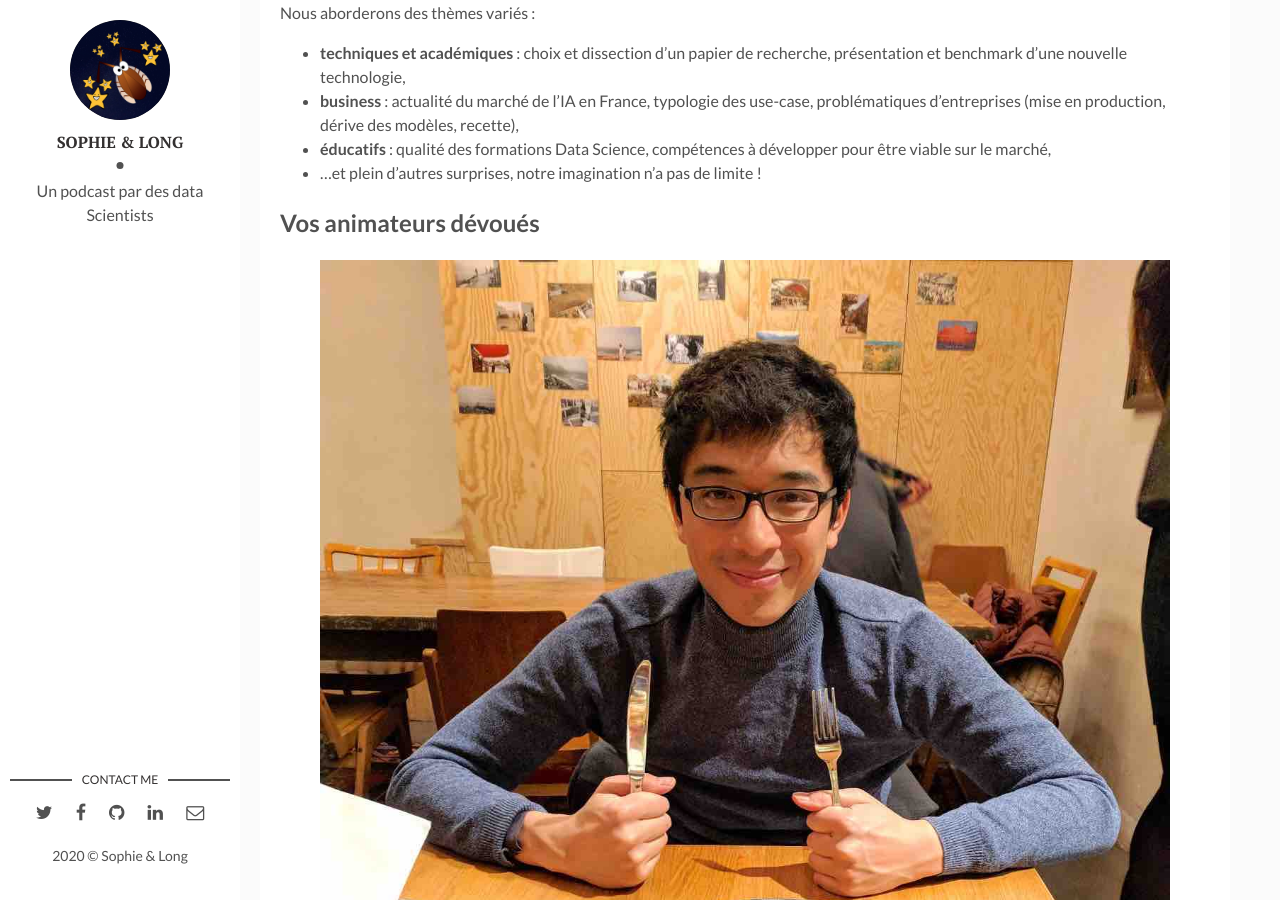
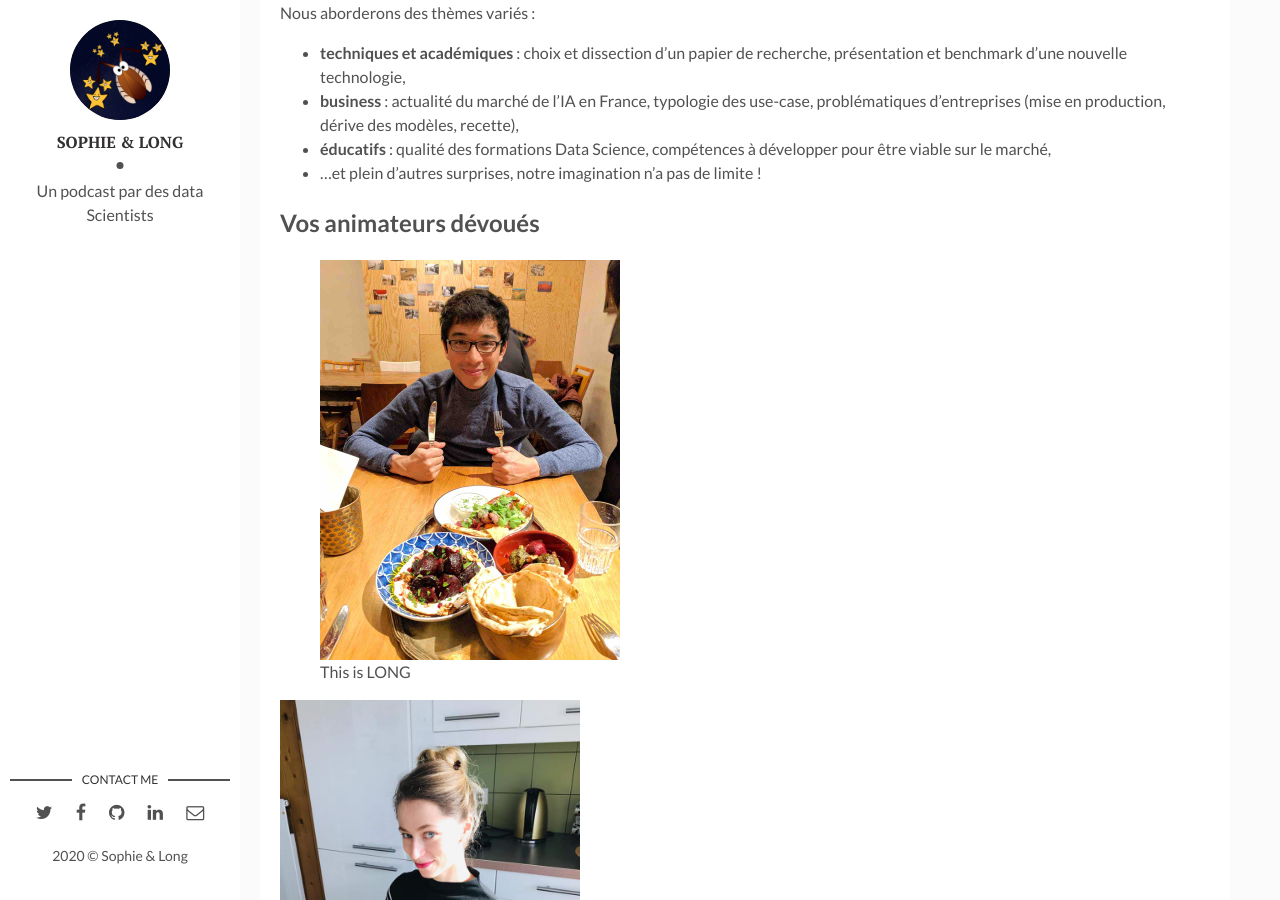
Before and after one commit to import-podcast/import-podcast.github.io, a Jekyll site: the page built from _posts/2020-03-11-episode1.markdown, in a window 1280 px wide and 900 px high, scrolled down 675 px. Built offline with Jekyll 4.4.1, drawn with Linux system fonts in a browser that asks for light colours.

Commit message:
fix: added height parameter to images

```diff
--- a/_includes/image.html
+++ b/_includes/image.html
@@ -1,4 +1,4 @@
 <figure class="image">
-  <img src="{{ include.url }}" alt="{{ include.description }}">
+  <img src="{{ include.url }}" height="400">
   <figcaption>{{ include.description }}</figcaption>
 </figure>
```
